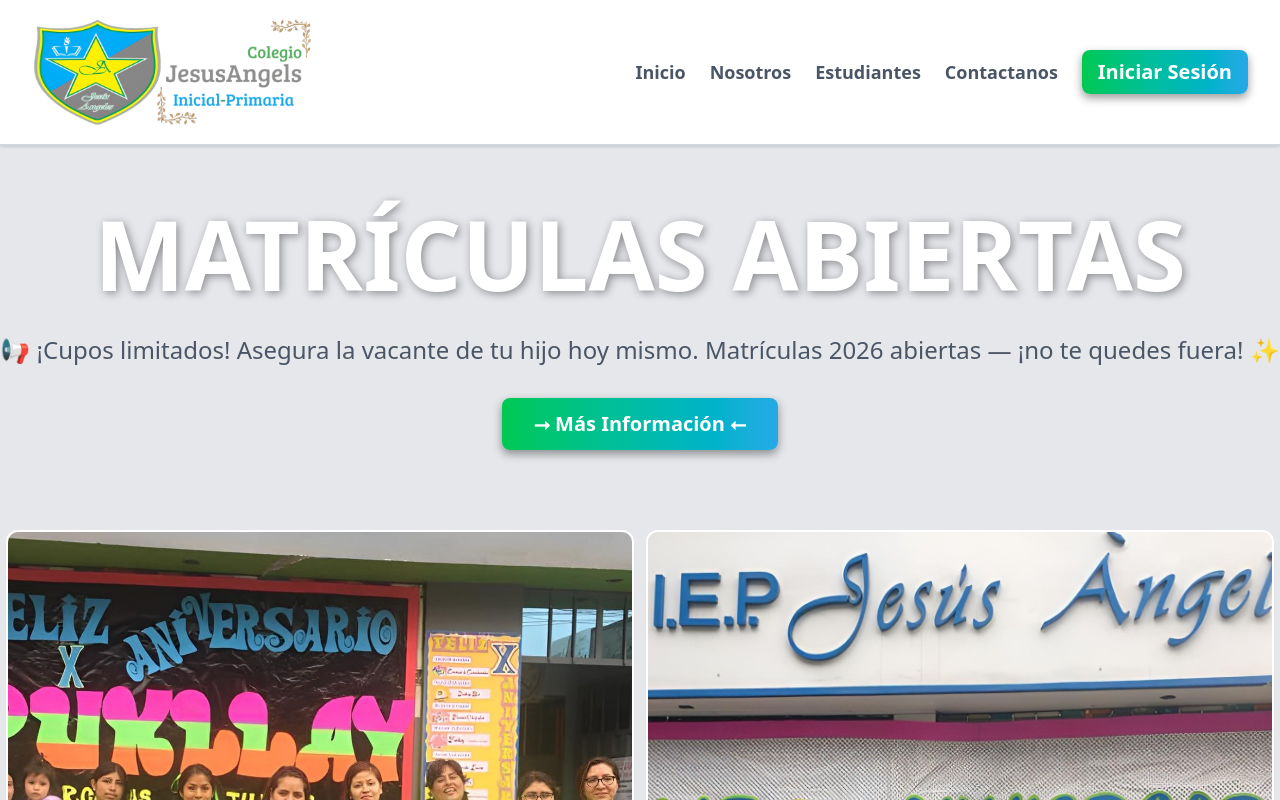
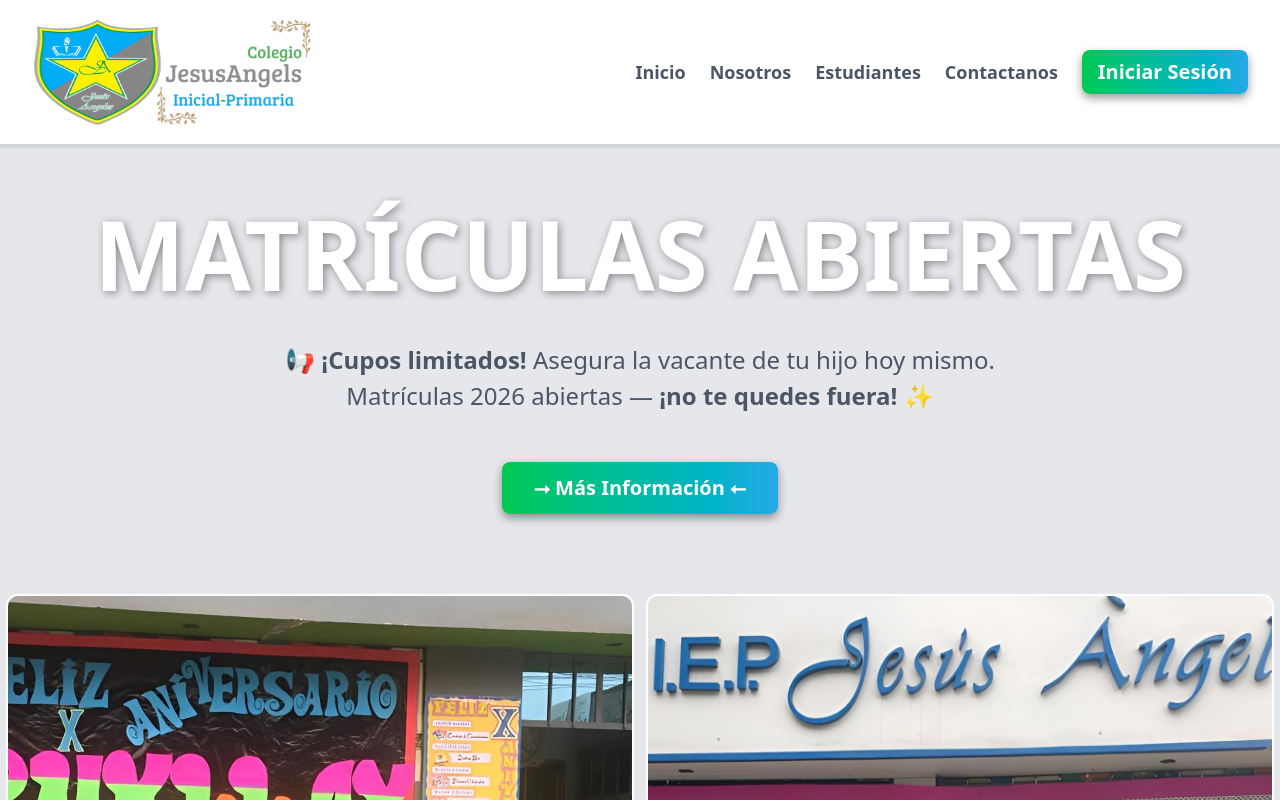
Before and after one commit to Jrya97/ColegioJesusAngels-Proyect, a React (Vite) app: page / in a window 1280 px wide. Shown: the top 800 px of the page. Built offline with nearby package versions, Linux system fonts and the light colour scheme.

Commit message:
feat: mejorar el diseño del componente BanerMatricula, ajustando estilos y espaciado

```diff
--- a/src/components/layout/banerMatricula.tsx
+++ b/src/components/layout/banerMatricula.tsx
@@ -2,22 +2,39 @@ import { PrimaryLink } from "../ui/primaryButton";
 
 export function BanerMatricula() {
   return (
-    <div id="inicio" className="flex flex-col justify-center items-center gap-2 text-center pb-20 scroll-mt-30 md:scroll-mt-35">
+    <div
+      id="inicio"
+      className="flex flex-col justify-center items-center gap-4 text-center
+                 px-4 sm:px-8 md:px-12 lg:px-20 pb-20 scroll-mt-30 md:scroll-mt-35"
+    >
       <h1
         className="
-        text-3xl sm:text-5xl md:text-6xl lg:text-7xl xl:text-8xl
-        text-white font-extrabold drop-shadow-[2px_2px_4px_rgba(0,0,0,0.4)]
-        mb-6"
-        >
+          text-3xl sm:text-5xl md:text-6xl lg:text-7xl xl:text-8xl
+          text-white font-extrabold
+          drop-shadow-[2px_2px_4px_rgba(0,0,0,0.4)]
+          mb-4 sm:mb-6
+        "
+      >
         MATRÍCULAS ABIERTAS
       </h1>
-      <p className="text-2xl text-gray-600 mb-6">📢 ¡Cupos limitados! Asegura la vacante de tu hijo hoy mismo.
-              Matrículas 2026 abiertas — ¡no te quedes fuera! ✨</p>
+
+      <p
+        className="
+          text-base sm:text-lg md:text-2xl
+          text-gray-600 sm:text-gray-600
+          max-w-[750px] leading-relaxed sm:leading-normal
+          mb-6 sm:mb-8
+        "
+      >
+        📢 <span className="font-semibold">¡Cupos limitados!</span> Asegura la vacante de tu hijo hoy mismo.
+        Matrículas 2026 abiertas — <span className="font-semibold">¡no te quedes fuera!</span> ✨
+      </p>
+
       <PrimaryLink
         href="https://wa.me/51987197782?text=¡Hola!%0AQuiero%20más%20información%20sobre%20la%20matricula%20del%202026."
         target="_blank"
         rel="noopener noreferrer"
-        className="sm:px-6 md:px-8 sm:py-3"
+        className="sm:px-6 md:px-8 sm:py-3 text-base sm:text-lg md:text-xl"
       >
         ⭢ Más Información ⭠
       </PrimaryLink>
```
